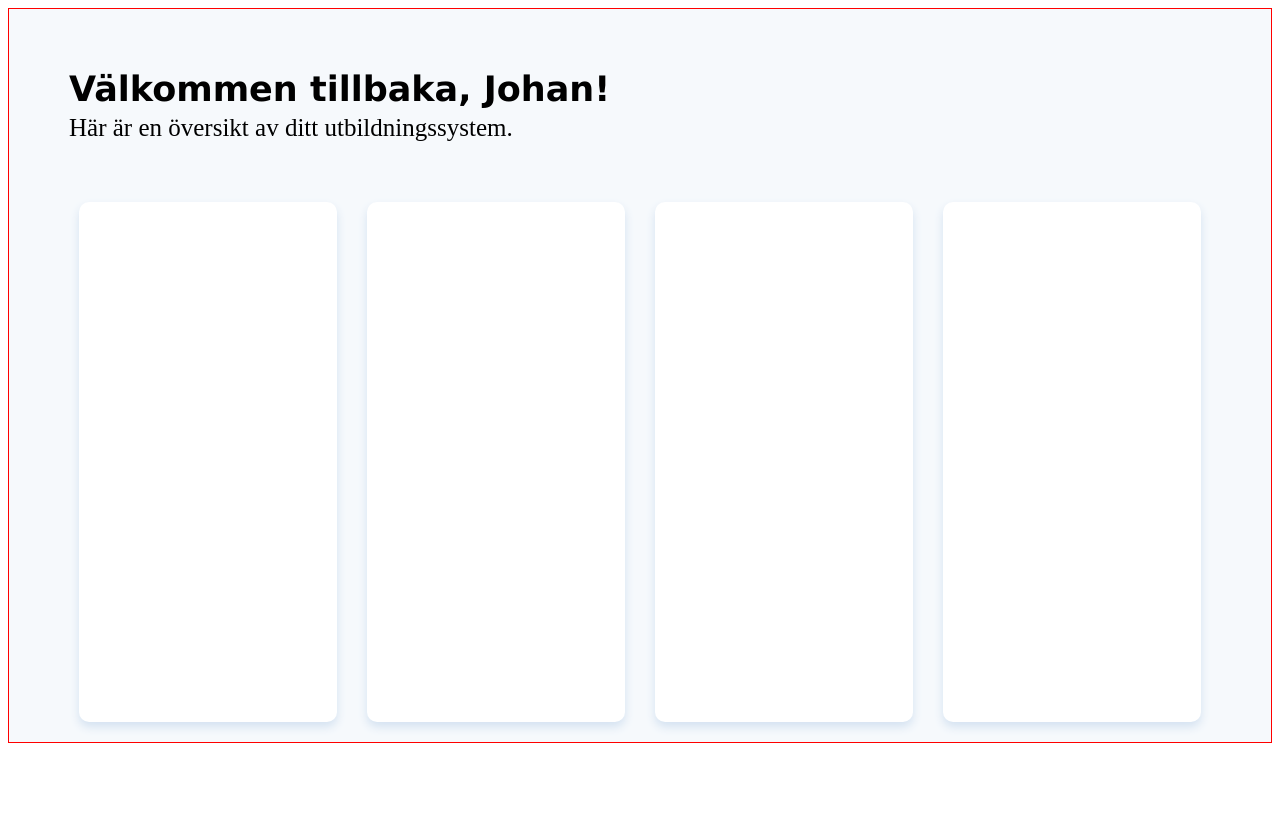
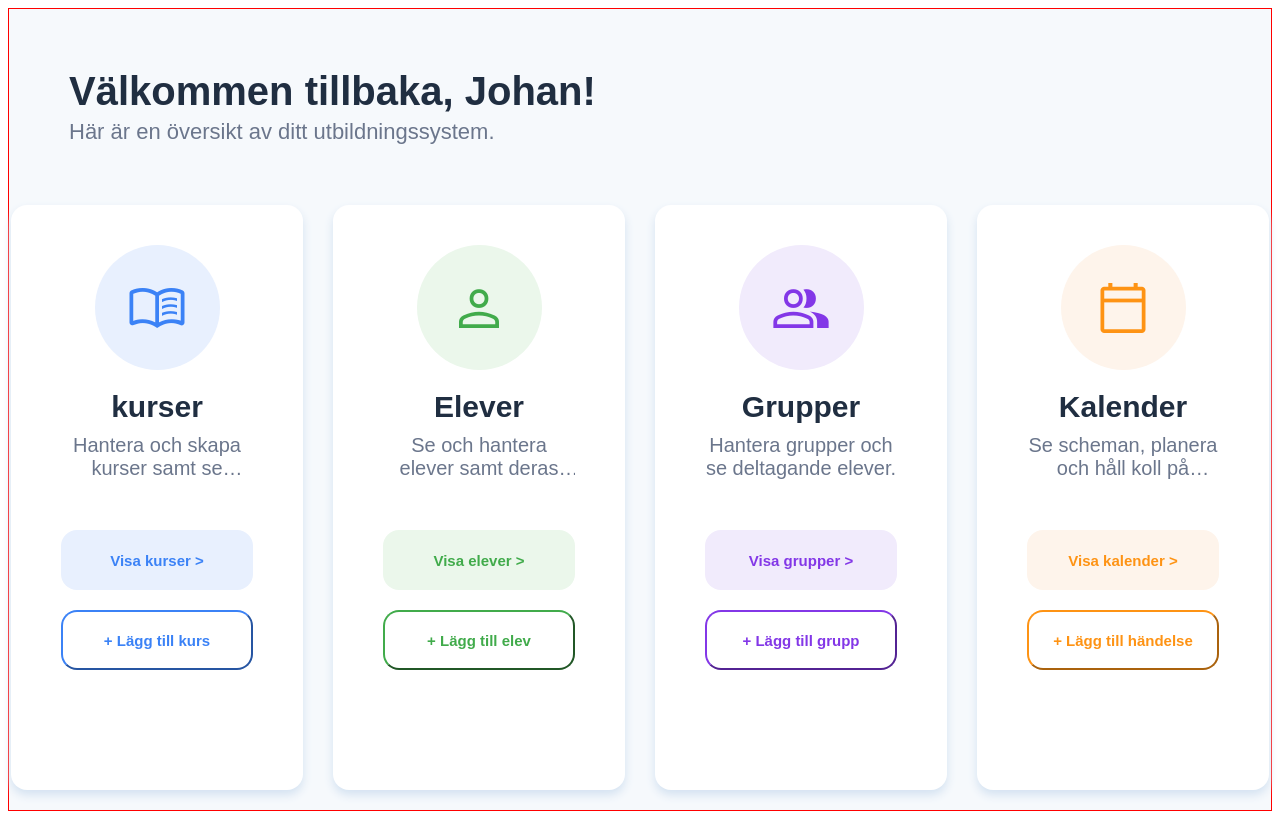
Before and after one commit to Brian-Bridgeman/Eduworkspace, an Angular app in the folder Client/: page /start-page in a window 1280 px wide. Built offline with nearby package versions, Linux system fonts and the light colour scheme.

Commit message:
Feat: Created a start-page

```diff
--- a/Client/src/app/pages/start-page/start-page.css
+++ b/Client/src/app/pages/start-page/start-page.css
@@ -2,16 +2,26 @@
   background-color: #f6f9fc;
   border: 1px solid red;
 }
+.title {
+  font-size: 40px;
+  text-align: left;
+}
+.under-title {
+  text-align: left;
+}
 h1 {
-  font-size: 35px;
-  font-family:
-    'Lucida Sans', 'Lucida Sans Regular', 'Lucida Grande', 'Lucida Sans Unicode', Geneva, Verdana,
-    sans-serif;
+  color: #202e41;
+  font-size: 30px;
+  font-family: Arial, Helvetica, sans-serif;
   margin-bottom: 5px;
+  text-align: center;
 }
 p {
-  font-size: 25px;
+  color: #6b768c;
+  font-size: 22px;
   margin-top: 0px;
+  font-family: Arial, Helvetica, sans-serif;
+  text-align: center;
 }
 .header {
   margin: 60px 60px 40px;
@@ -20,13 +30,7 @@ p {
   display: flex;
   justify-content: center;
   gap: 30px;
-  padding: 20px 70px;
+  padding: 20px 0px;
+  flex-wrap: wrap;
+  margin: 0;
 }
-.container {
-  border-radius: 10px;
-  background-color: white;
-  padding: 100px;
-  width: 15vw;
-  height: 40vh;
-  box-shadow: 0px 5px 10px 0px #d4e2f1;
-}
--- a/Client/src/app/pages/start-page/start-page.html
+++ b/Client/src/app/pages/start-page/start-page.html
@@ -1,13 +1,43 @@
 <div class="wrapper">
   <div class="header">
-    <h1>Välkommen tillbaka, Johan!</h1>
-    <p>Här är en översikt av ditt utbildningssystem.</p>
+    <h1 class="title">Välkommen tillbaka, Johan!</h1>
+    <p class="under-title">Här är en översikt av ditt utbildningssystem.</p>
   </div>
 
   <div class="container-wrapper">
-    <div class="container"></div>
-    <div class="container"></div>
-    <div class="container"></div>
-    <div class="container"></div>
+    <app-start-page-card
+      symbol="menu_book"
+      title="kurser"
+      description="Hantera och skapa kurser samt se
+      kursöversikt."
+      type="kurser"
+      viewText="Visa kurser >"
+      createText="+ Lägg till kurs"
+    ></app-start-page-card>
+    <app-start-page-card
+      symbol="person"
+      title="Elever"
+      description="Se och hantera elever samt deras
+      information."
+      type="elever"
+      viewText="Visa elever >"
+      createText="+ Lägg till elev"
+    ></app-start-page-card>
+    <app-start-page-card
+      symbol="group"
+      title="Grupper"
+      description="Hantera grupper och se deltagande elever."
+      type="grupper"
+      viewText="Visa grupper >"
+      createText="+ Lägg till grupp"
+    ></app-start-page-card>
+    <app-start-page-card
+      symbol="calendar_today"
+      title="Kalender"
+      description="Se scheman, planera och håll koll på viktiga datum."
+      type="kalender"
+      viewText="Visa kalender >"
+      createText="+ Lägg till händelse"
+    ></app-start-page-card>
   </div>
 </div>
--- a/Client/src/app/pages/start-page/start-page.ts
+++ b/Client/src/app/pages/start-page/start-page.ts
@@ -1,8 +1,9 @@
 import { Component } from '@angular/core';
+import { StartPageCard } from '../../components/start-page-card/start-page-card';
 
 @Component({
   selector: 'app-start-page',
-  imports: [],
+  imports: [StartPageCard],
   templateUrl: './start-page.html',
   styleUrl: './start-page.css',
 })
```
